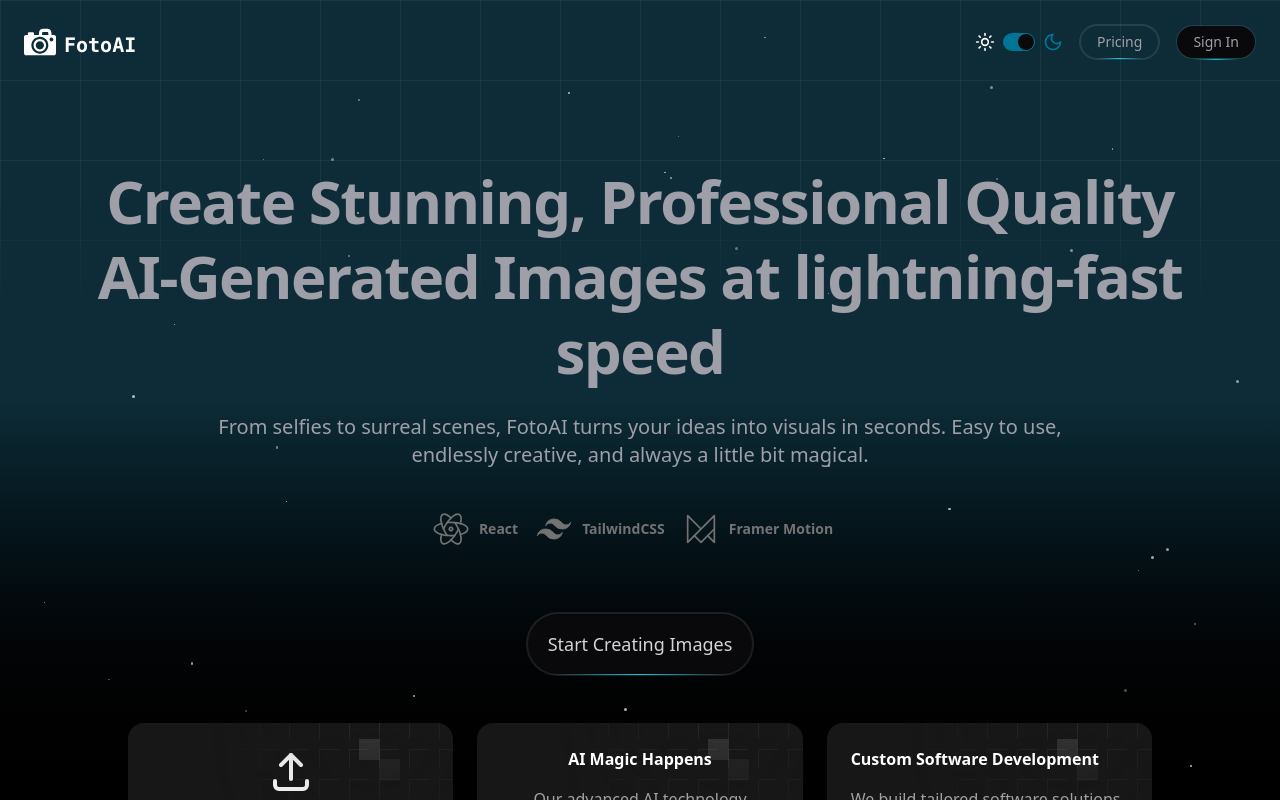
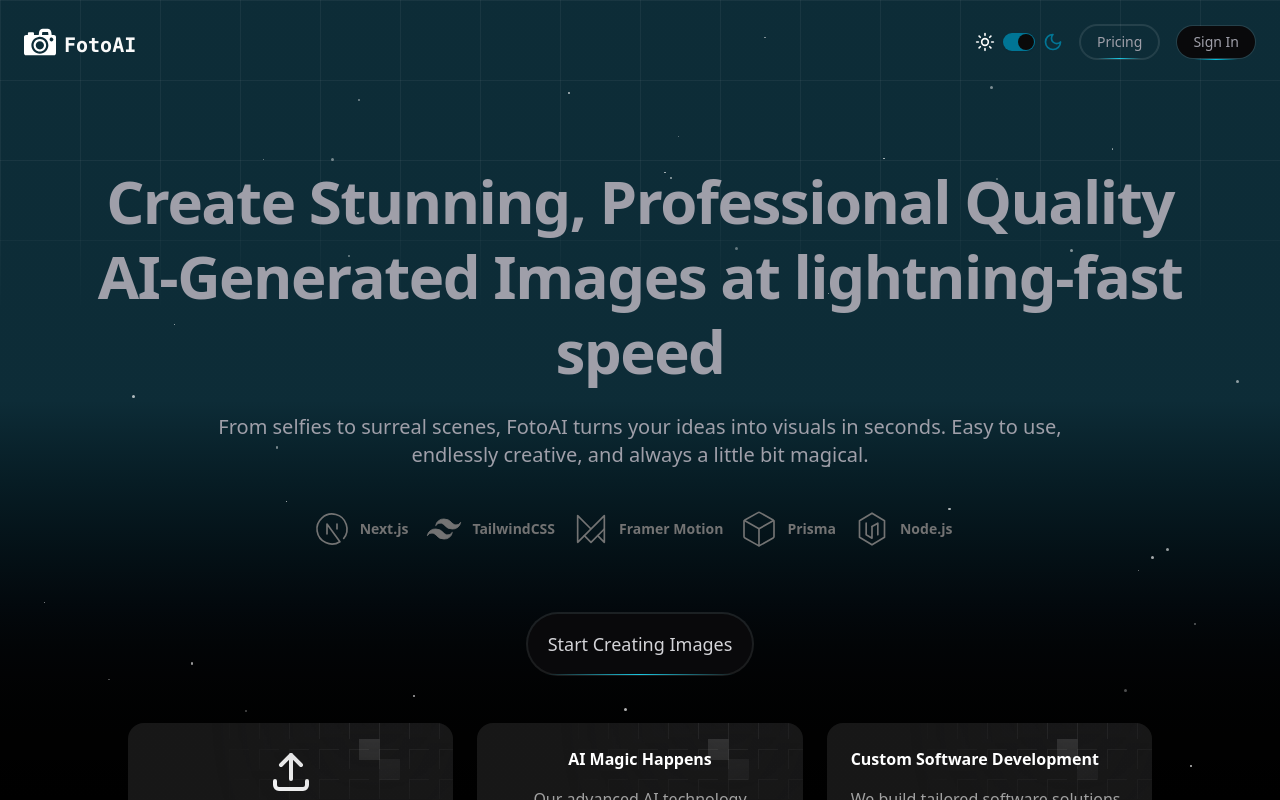
Before and after one commit to ManjinderSingh3/FotoAI, a Next.js app in the folder apps/web/: page / in a window 1280 px wide. Shown: the top 800 px of the page. Built offline with nearby package versions, Linux system fonts and the light colour scheme; no server answers.

Commit message:
Fixed hydration error in TechStackIcons & HowItWorks components by updating stroke-width to strokeWidth

```diff
--- a/apps/web/components/home/HowItWorks.tsx
+++ b/apps/web/components/home/HowItWorks.tsx
@@ -25,40 +25,40 @@ export function HowItWorks() {
               <rect
                 width="100%"
                 height="100%"
-                stroke-width="0"
+                strokeWidth="0"
                 fill="url(#:rd:)"
               ></rect>
               <svg x="-12" y="4" className="overflow-visible">
                 <rect
-                  stroke-width="0"
+                  strokeWidth="0"
                   width="21"
                   height="21"
                   x="160"
                   y="20"
                 ></rect>
                 <rect
-                  stroke-width="0"
+                  strokeWidth="0"
                   width="21"
                   height="21"
                   x="140"
                   y="120"
                 ></rect>
                 <rect
-                  stroke-width="0"
+                  strokeWidth="0"
                   width="21"
                   height="21"
                   x="160"
                   y="120"
                 ></rect>
                 <rect
-                  stroke-width="0"
+                  strokeWidth="0"
                   width="21"
                   height="21"
                   x="160"
                   y="20"
                 ></rect>
                 <rect
-                  stroke-width="0"
+                  strokeWidth="0"
                   width="21"
                   height="21"
                   x="180"
@@ -102,40 +102,40 @@ export function HowItWorks() {
               <rect
                 width="100%"
                 height="100%"
-                stroke-width="0"
+                strokeWidth="0"
                 fill="url(#:rd:)"
               ></rect>
               <svg x="-12" y="4" className="overflow-visible">
                 <rect
-                  stroke-width="0"
+                  strokeWidth="0"
                   width="21"
                   height="21"
                   x="160"
                   y="20"
                 ></rect>
                 <rect
-                  stroke-width="0"
+                  strokeWidth="0"
                   width="21"
                   height="21"
                   x="140"
                   y="120"
                 ></rect>
                 <rect
-                  stroke-width="0"
+                  strokeWidth="0"
                   width="21"
                   height="21"
                   x="160"
                   y="120"
                 ></rect>
                 <rect
-                  stroke-width="0"
+                  strokeWidth="0"
                   width="21"
                   height="21"
                   x="160"
                   y="20"
                 ></rect>
                 <rect
-                  stroke-width="0"
+                  strokeWidth="0"
                   width="21"
                   height="21"
                   x="180"
@@ -178,40 +178,40 @@ export function HowItWorks() {
               <rect
                 width="100%"
                 height="100%"
-                stroke-width="0"
+                strokeWidth="0"
                 fill="url(#:rd:)"
               ></rect>
               <svg x="-12" y="4" className="overflow-visible">
                 <rect
-                  stroke-width="0"
+                  strokeWidth="0"
                   width="21"
                   height="21"
                   x="160"
                   y="20"
                 ></rect>
                 <rect
-                  stroke-width="0"
+                  strokeWidth="0"
                   width="21"
                   height="21"
                   x="140"
                   y="120"
                 ></rect>
                 <rect
-                  stroke-width="0"
+                  strokeWidth="0"
                   width="21"
                   height="21"
                   x="160"
                   y="120"
                 ></rect>
                 <rect
-                  stroke-width="0"
+                  strokeWidth="0"
                   width="21"
                   height="21"
                   x="160"
                   y="20"
                 ></rect>
                 <rect
-                  stroke-width="0"
+                  strokeWidth="0"
                   width="21"
                   height="21"
                   x="180"
--- a/apps/web/components/home/TechStackIcons.tsx
+++ b/apps/web/components/home/TechStackIcons.tsx
@@ -3,7 +3,7 @@ export const TechStackIcons = () => {
     <div className="relative mt-10">
       <div className="block sm:hidden absolute h-full w-20 bg-white dark:bg-black right-0 [mask-image:linear-gradient(to_left,white,transparent)] z-40"></div>
       <div className="flex  justify-start items-center mb-4 overflow-x-auto relative z-20 no-visible-scrollbar ">
-        {/*React Icon */}
+        {/*NextJs Icon */}
         <div className="flex items-center space-x-2 mr-4">
           <span>
             <svg
@@ -13,22 +13,17 @@ export const TechStackIcons = () => {
               viewBox="0 0 24 24"
               fill="none"
               stroke="currentColor"
-              stroke-width="2"
-              stroke-linecap="round"
-              stroke-linejoin="round"
-              className="md:h-10 md:w-10 h-4 w-4 text-neutral-500 flex-shrink-0 stroke-1"
+              strokeWidth="2"
+              strokeLinecap="round"
+              strokeLinejoin="round"
+              className="h-4 w-4 flex-shrink-0 stroke-1 text-neutral-500 md:h-10 md:w-10"
             >
-              <path d="M6.306 8.711c-2.602 .723 -4.306 1.926 -4.306 3.289c0 2.21 4.477 4 10 4c.773 0 1.526 -.035 2.248 -.102"></path>
-              <path d="M17.692 15.289c2.603 -.722 4.308 -1.926 4.308 -3.289c0 -2.21 -4.477 -4 -10 -4c-.773 0 -1.526 .035 -2.25 .102"></path>
-              <path d="M6.305 15.287c-.676 2.615 -.485 4.693 .695 5.373c1.913 1.105 5.703 -1.877 8.464 -6.66c.387 -.67 .733 -1.339 1.036 -2"></path>
-              <path d="M17.694 8.716c.677 -2.616 .487 -4.696 -.694 -5.376c-1.913 -1.105 -5.703 1.877 -8.464 6.66c-.387 .67 -.733 1.34 -1.037 2"></path>
-              <path d="M12 5.424c-1.925 -1.892 -3.82 -2.766 -5 -2.084c-1.913 1.104 -1.226 5.877 1.536 10.66c.386 .67 .793 1.304 1.212 1.896"></path>
-              <path d="M12 18.574c1.926 1.893 3.821 2.768 5 2.086c1.913 -1.104 1.226 -5.877 -1.536 -10.66c-.375 -.65 -.78 -1.283 -1.212 -1.897"></path>
-              <path d="M11.5 12.866a1 1 0 1 0 1 -1.732a1 1 0 0 0 -1 1.732z"></path>
+              <path d="M9 15v-6l7.745 10.65a9 9 0 1 1 2.255 -1.993"></path>
+              <path d="M15 12v-3"></path>
             </svg>
           </span>
           <span className="text-sm font-semibold text-neutral-500 flex-shrink-0">
-            React
+            Next.js
           </span>
         </div>
 
@@ -38,7 +33,7 @@ export const TechStackIcons = () => {
             <svg
               stroke="currentColor"
               fill="currentColor"
-              stroke-width="0"
+              strokeWidth="0"
               viewBox="0 0 24 24"
               className="md:h-10 md:w-10 h-4 w-4 text-neutral-500 flex-shrink-0 stroke-[0.5px]"
               height="1em"
@@ -63,9 +58,9 @@ export const TechStackIcons = () => {
               viewBox="0 0 24 24"
               fill="none"
               stroke="currentColor"
-              stroke-width="2"
-              stroke-linecap="round"
-              stroke-linejoin="round"
+              strokeWidth="2"
+              strokeLinecap="round"
+              strokeLinejoin="round"
               className="md:h-10 md:w-10 h-4 w-4 text-neutral-500 flex-shrink-0 stroke-1"
             >
               <path d="M12 12l-8 -8v16l16 -16v16l-4 -4"></path>
@@ -76,6 +71,56 @@ export const TechStackIcons = () => {
             Framer Motion
           </span>
         </div>
+
+        {/*Prisma Icon */}
+        <div className="flex items-center space-x-2 mr-4">
+          <span>
+            <svg
+              xmlns="http://www.w3.org/2000/svg"
+              width="24"
+              height="24"
+              viewBox="0 0 24 24"
+              fill="none"
+              stroke="currentColor"
+              strokeWidth="2"
+              strokeLinecap="round"
+              strokeLinejoin="round"
+              className="h-4 w-4 flex-shrink-0 stroke-1 text-neutral-500 md:h-10 md:w-10"
+            >
+              <path d="M21 16.5c0 .38-.21.71-.53.88l-7.9 4.44c-.16.12-.36.18-.57.18-.2 0-.41-.06-.57-.18l-7.9-4.44A.991.991 0 0 1 3 16.5v-9c0-.38.21-.71.53-.88l7.9-4.44c.16-.12.36-.18.57-.18.2 0 .41.06.57.18l7.9 4.44c.32.17.53.5.53.88v9Z"></path>
+              <path d="m3.27 6.96 8.73 4.89 8.73-4.89"></path>
+              <path d="M12 22.08V11.85"></path>
+            </svg>
+          </span>
+          <span className="text-sm font-semibold text-neutral-500 flex-shrink-0">
+            Prisma
+          </span>
+        </div>
+
+        {/*Node.js Icon */}
+        <div className="flex items-center space-x-2 mr-4">
+          <span>
+            <svg
+              xmlns="http://www.w3.org/2000/svg"
+              width="24"
+              height="24"
+              viewBox="0 0 24 24"
+              fill="none"
+              stroke="currentColor"
+              strokeWidth="2"
+              strokeLinecap="round"
+              strokeLinejoin="round"
+              className="h-4 w-4 flex-shrink-0 stroke-1 text-neutral-500 md:h-10 md:w-10"
+            >
+              <path d="M12 2.5L4.5 7v10l7.5 4.5L19.5 17V7L12 2.5z"></path>
+              <path d="M8.5 8.5v7L12 17.5v-7"></path>
+              <path d="M12 10.5L15.5 8.5v7"></path>
+            </svg>
+          </span>
+          <span className="text-sm font-semibold text-neutral-500 flex-shrink-0">
+            Node.js
+          </span>
+        </div>
       </div>
     </div>
   );
```
